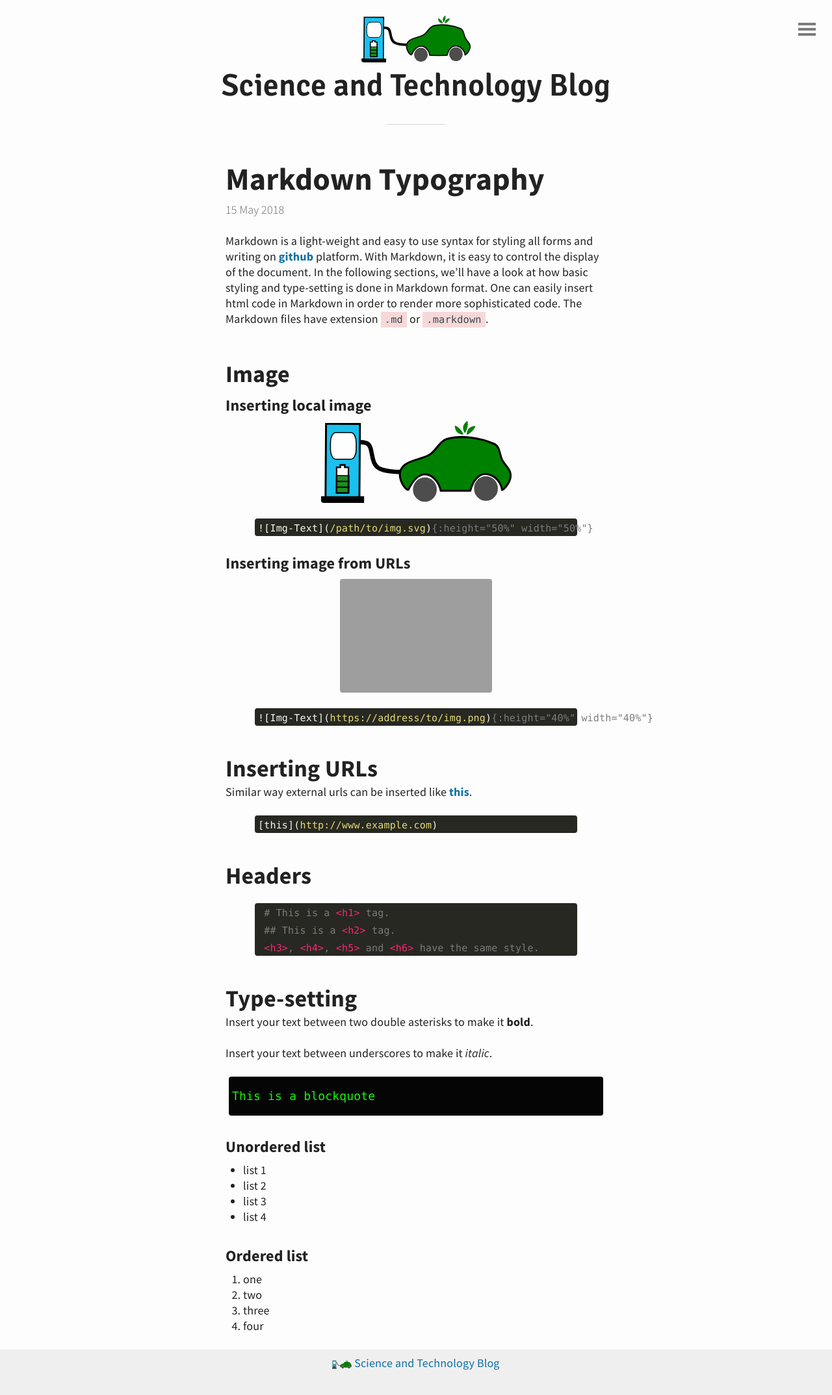
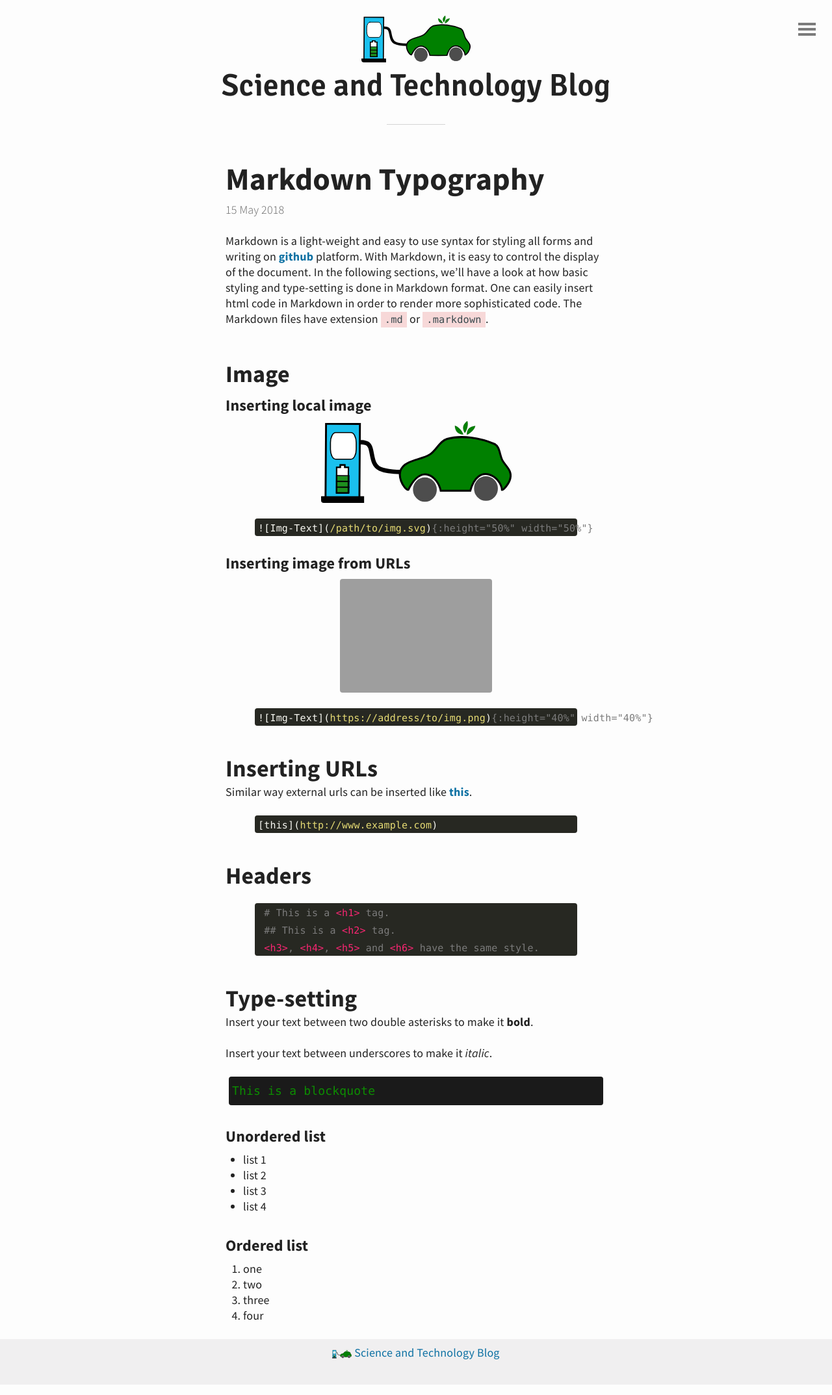
Before and after one commit to pranjaldhole/science-blog-template, a Jekyll site: the page built from _posts/2018-05-15-markdown-typography.md, in a window 1280 px wide. Shown: the whole page at 65% size. Built offline with Jekyll 4.4.1, drawn with Linux system fonts in a browser that asks for light colours; comment, search, counter and statistics services are not loaded.

Commit message:
blockquote smaller padding, darker text

```diff
--- a/_sass/base.scss
+++ b/_sass/base.scss
@@ -18,7 +18,7 @@ $main-color: #0e71a3;
 $background-color: #FDFDFD;
 $text-color: #222222;
 $footer-bg: #F0EFF0;
-$code-text: #15fa00;
+$code-text: #0c8d00;
 $code-bg: #000000;
 
 /*- Base settings -*/
--- a/_sass/typography.scss
+++ b/_sass/typography.scss
@@ -43,11 +43,11 @@ blockquote, pre {
 	   -moz-border-radius: 4px;
 	    -ms-border-radius: 4px;
 		  border-radius: 4px;
-	background-color: lighten($code-bg, 2%);
+	background-color: lighten($code-bg, 10%);
 	color: $code-text;
 	padding: 0 5px; /* 24px/18px */
 	p, ul, ol {
-		padding: 18px 0; /* 24px/18px */
+		padding: 10px 0; /* 24px/18px */
 	}
 }
 
@@ -109,11 +109,11 @@ blockquote, pre {
 	   -moz-border-radius: 4px;
 	    -ms-border-radius: 4px;
 		  border-radius: 4px;
-	background-color: lighten($code-bg, 2%);
+	background-color: lighten($code-bg, 10%);
 	color: $code-text;
 	padding: 0 5px; /* 24px/18px */
 	p, ul, ol {
-		padding: 18px 0; /* 24px/18px */
+		padding: 10px 0; /* 24px/18px */
 	}
 }
 }
```
